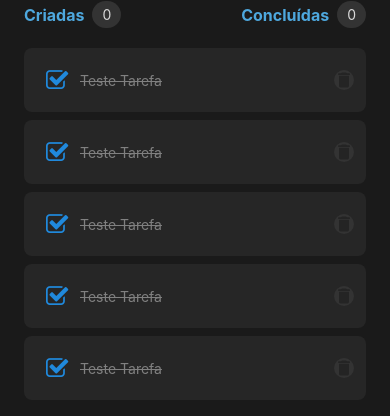
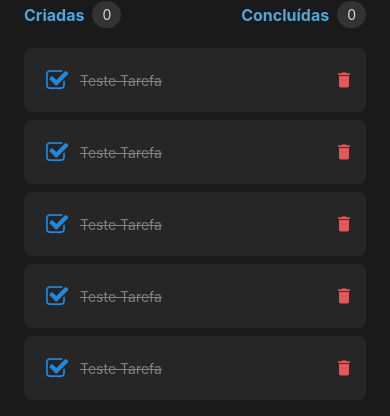
Before and after one commit to Marcelorpc/RocketSeat-ReactNative-ToDoApp, a React Native app: screen / in a window 390 px wide. Shown: the part 250-666 px from the top of the page. Built offline with nearby package versions, Linux system fonts and the light colour scheme.

Commit message:
add icon style

```diff
--- a/src/components/Tasks/styles.ts
+++ b/src/components/Tasks/styles.ts
@@ -31,15 +31,9 @@ export const styles = StyleSheet.create({
   },
   button: {
     marginLeft: 8,
-    width: 20,
-    backgroundColor: "#333333",
     alignItems: "center",
-    borderRadius: 50
   },
-  buttonText: {
-    fontSize: 20,
-    fontWeight: "700",
-    lineHeight: 22,
-    color: "red"
+  trashIcon: {
+    color: "#E25858"
   }
 })
```
